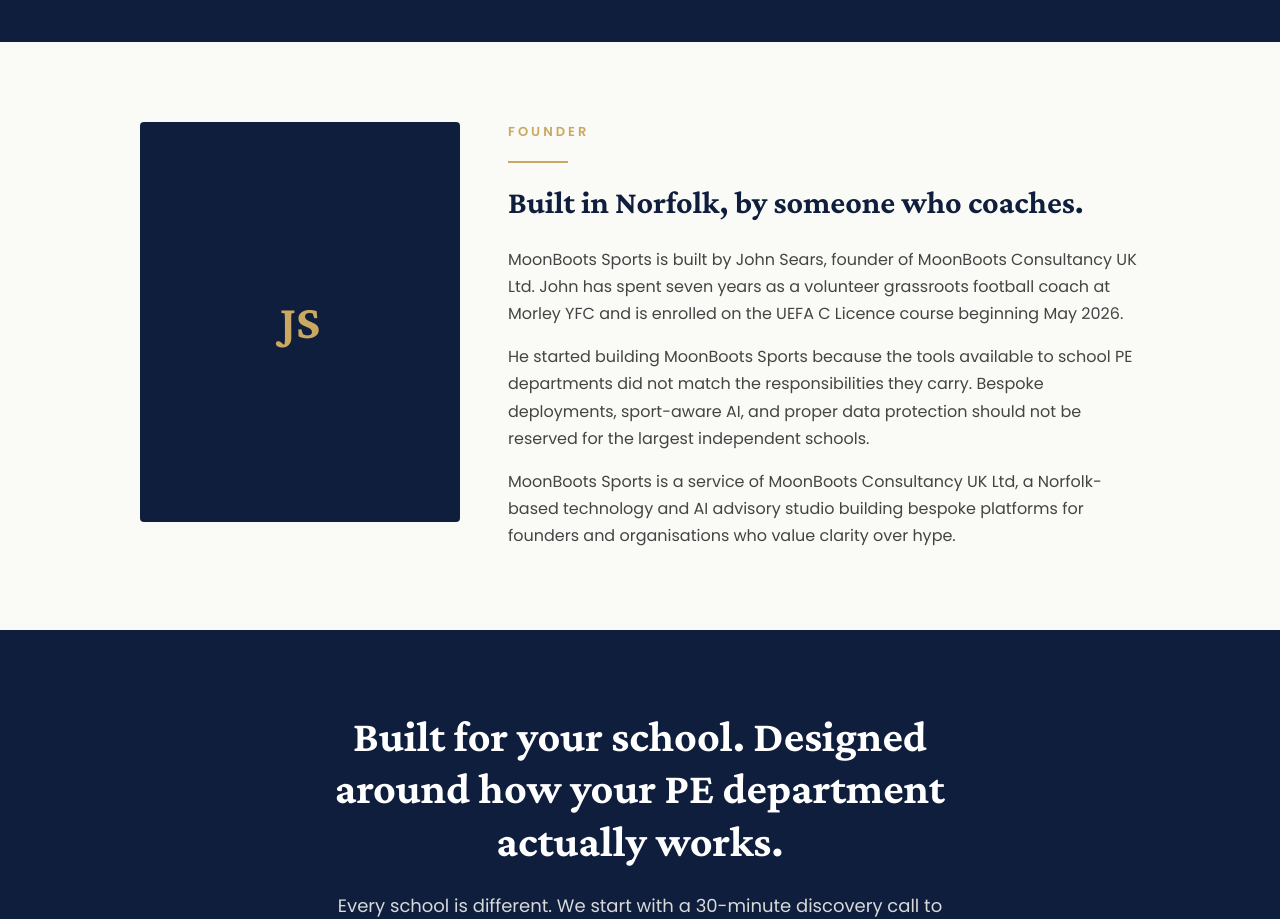
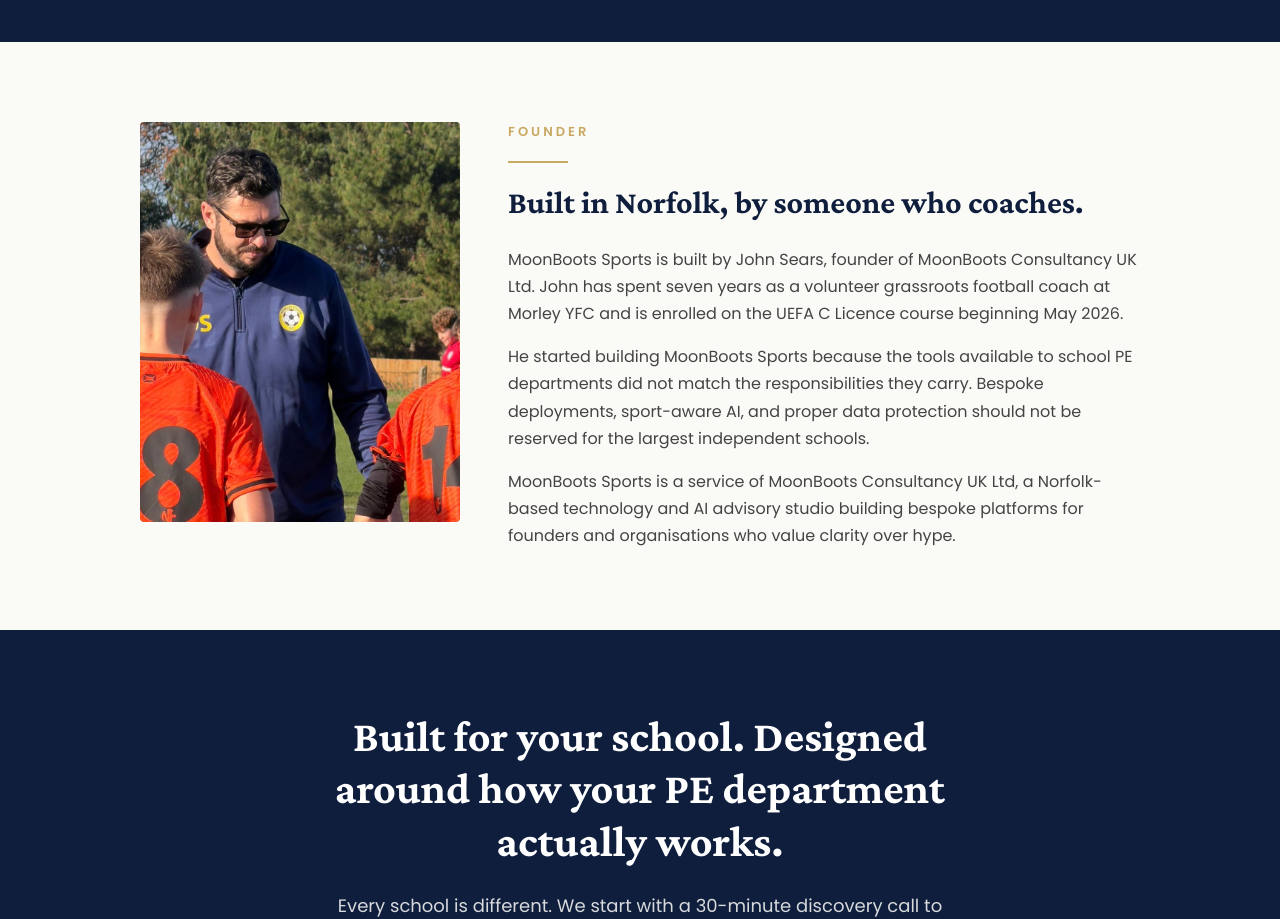
Before and after one commit to jdsears/touchline-schools, a React (Vite) app in the folder client/: page / in a window 1280 px wide. Shown: the part 3600-4519 px from the top of the page. Built offline with nearby package versions, Linux system fonts and the light colour scheme; no server answers.

Commit message:
chore: replace founder placeholder with john-sears.jpg
https://claude.ai/code/session_01V2otLvPQ6Hdkybr6paDxjc

```diff
--- a/client/src/pages/Landing.jsx
+++ b/client/src/pages/Landing.jsx
@@ -372,14 +372,11 @@ function Founder() {
       <section style={{ background: 'var(--mb-warm-white)', padding: '80px 24px' }}>
         <div style={{ maxWidth: 1000, margin: '0 auto', display: 'flex', flexWrap: 'wrap', gap: 48, alignItems: 'flex-start' }}>
           <div style={{ flex: '0 0 auto', width: 'clamp(200px, 30vw, 320px)' }}>
-            {/* PLACEHOLDER: replace with John Sears founder photo before launch */}
-            <div style={{
-              width: '100%', aspectRatio: '4/5', background: 'var(--mb-navy)',
-              display: 'flex', alignItems: 'center', justifyContent: 'center',
-              borderRadius: 4,
-            }}>
-              <span style={{ fontFamily: 'var(--font-serif)', fontSize: 48, color: 'var(--mb-gold)', fontWeight: 700 }}>JS</span>
-            </div>
+            <img
+              src="/john-sears.jpg"
+              alt="John Sears, founder of MoonBoots Sports"
+              style={{ width: '100%', aspectRatio: '4/5', objectFit: 'cover', borderRadius: 4, display: 'block' }}
+            />
           </div>
           <div style={{ flex: '1 1 400px' }}>
             <p style={{ color: 'var(--mb-gold)', fontFamily: 'var(--font-sans)', fontSize: 13, fontWeight: 600, letterSpacing: 3, textTransform: 'uppercase' }}>
```
